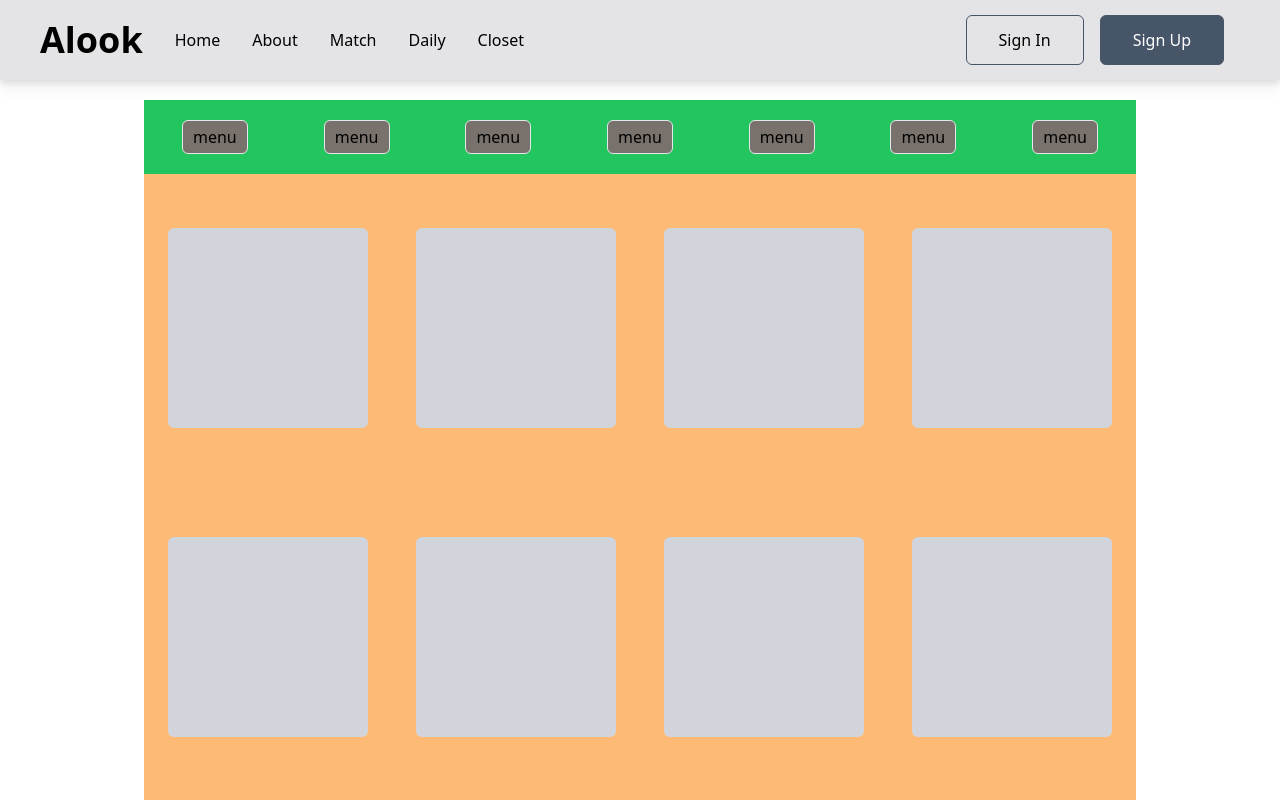
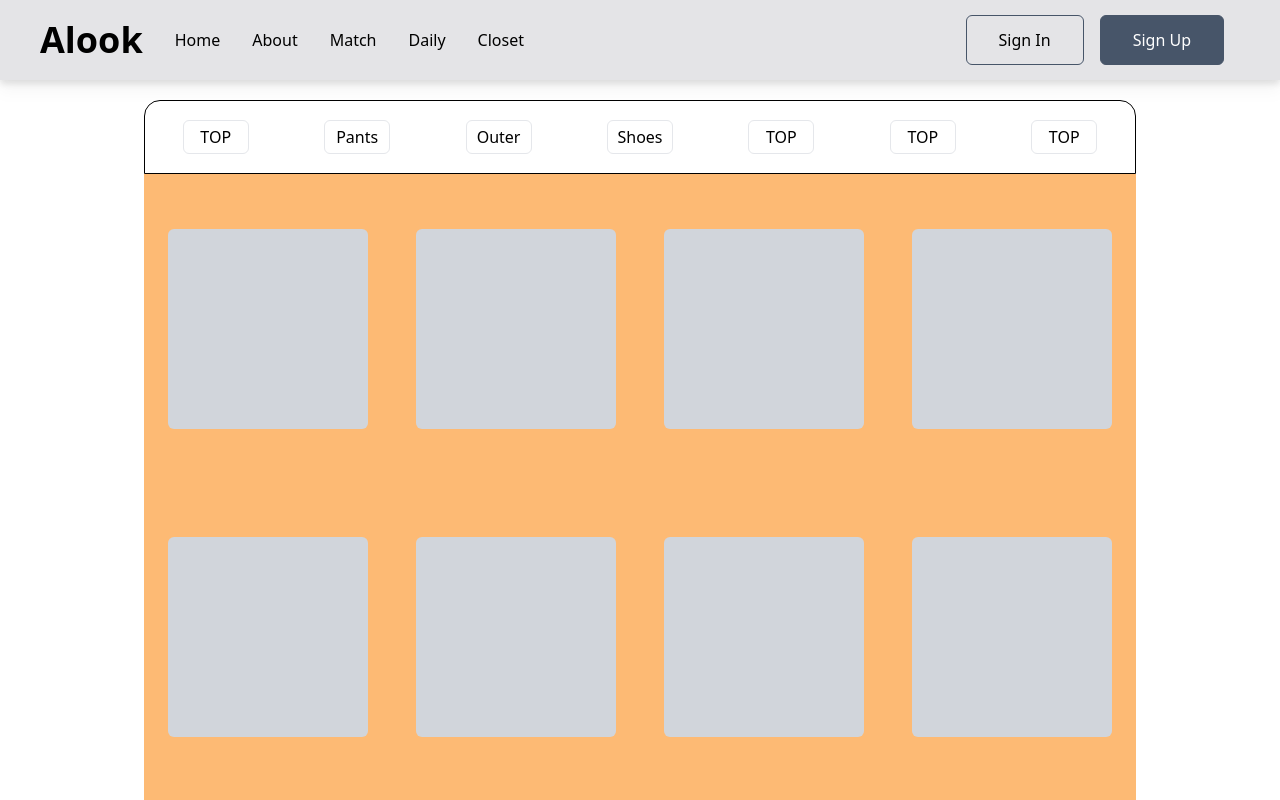
Before and after one commit to Sangyeonglee353/react-daily-cloth-app, a React (Create React App) app: page /closet in a window 1280 px wide. Shown: the top 800 px of the page. Built offline with nearby package versions, Linux system fonts and the light colour scheme; no server answers; what chartjs-plugin-datalabels would draw is missing.

Commit message:
Feat: Add menu toggle event

```diff
--- a/src/components/ClosetButton.jsx
+++ b/src/components/ClosetButton.jsx
@@ -1,20 +1,40 @@
 import React, { useState } from "react";
 
-const ClosetButton = ({ menuName }) => {
+const ClosetButton = ({ name }) => {
   const [clicked, setClicked] = useState(false);
+  const [color, setColor] = useState({
+    "bg-color": "bg-white",
+    "font-color": "black",
+  });
 
   const handleMenuClick = () => {
     setClicked(!clicked);
     console.log("clicked: ", clicked);
+
+    if (color["bg-color"] === "bg-white") {
+      setColor((prev) => ({
+        "bg-color": "bg-blue-500",
+        "font-color": "text-white",
+      }));
+    } else {
+      setColor((prev) => ({
+        "bg-color": "bg-white",
+        "font-color": "text-black",
+      }));
+    }
   };
 
   return (
+    // 메뉴 토글 버튼
     <button
-      className="flex justify-center items-center w-10 h-3 px-8 py-4 bg-stone-500 border rounded-md"
+      className={`flex justify-center items-center w-10 h-3 px-8 py-4 border rounded-md ${color["bg-color"]} ${color["font-color"]}`}
       onClick={handleMenuClick}
     >
-      menu
+      {name}
     </button>
+    // <button className={`${color}`} onClick={handleMenuClick}>
+    //   {name}
+    // </button>
   );
 };
 
--- a/src/pages/ClosetPage/index.jsx
+++ b/src/pages/ClosetPage/index.jsx
@@ -3,20 +3,21 @@ import ClosetButton from "../../components/ClosetButton";
 import ClosetItem from "../../components/ClosetItem";
 
 const ClosetPage = () => {
+  const menuList = ["TOP", "Pants", "Outer", "Shoes"];
   return (
     <section name="closet" className="w-full min-h-[1000px] flex ">
       <div className="w-full h-full flex flex-col justify-center max-w-screen-lg px-4 mx-auto mt-[100px]">
-        <div className="w-full max-h-[1000px] flex flex-col bg-blue-800">
-          <div className="w-full h-[80px] flex items-center bg-green-500">
+        <div className="w-full max-h-[1000px] flex flex-col">
+          <div className="w-full h-[80px] flex items-center border border-solid border-black rounded-t-2xl">
             {/* 메뉴 Area */}
             <ul className="w-full flex justify-around">
-              <ClosetButton />
-              <ClosetButton />
-              <ClosetButton />
-              <ClosetButton />
-              <ClosetButton />
-              <ClosetButton />
-              <ClosetButton />
+              <ClosetButton name={menuList[0]} />
+              <ClosetButton name={menuList[1]} />
+              <ClosetButton name={menuList[2]} />
+              <ClosetButton name={menuList[3]} />
+              <ClosetButton name={menuList[0]} />
+              <ClosetButton name={menuList[0]} />
+              <ClosetButton name={menuList[0]} />
             </ul>
           </div>
           <div className="w-full h-[1000px] flex bg-orange-300">
--- a/src/pages/MatchPage/index.jsx
+++ b/src/pages/MatchPage/index.jsx
@@ -25,7 +25,7 @@ import Weather from "../../components/Weather";
 import KakaoMap from "../../components/KakaoMap";
 import TempCloth from "../../components/TempCloth";
 import ColorMap from "../../components/ColorMap";
-import { useEffect, useState } from "react";
+import { useState } from "react";
 
 const MatchPage = () => {
   const [mapCoord, setMapCoord] = useState({
```
